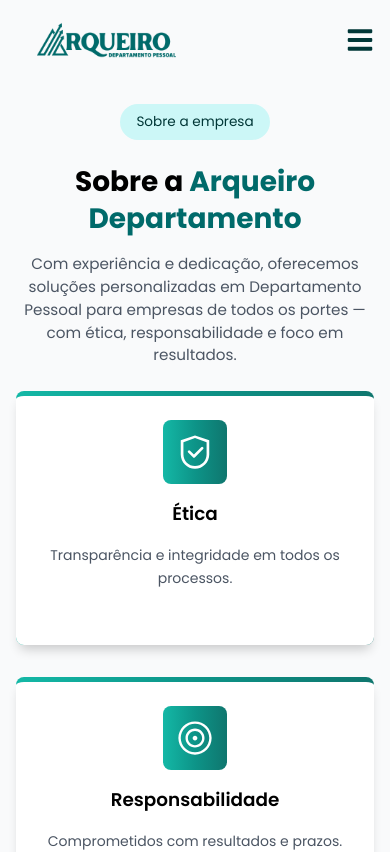
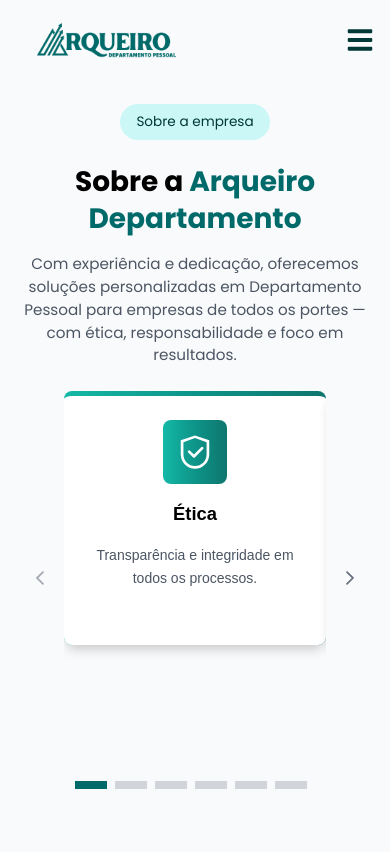
Before and after one commit to lucasgomesdacruz/BPO, a Next.js app: page /sobre in a window 390 px wide. Shown: the top 852 px of the page. Built offline with nearby package versions, Linux system fonts and the light colour scheme; a web font is replaced by a local one.

Commit message:
feat: adiciona carrosel para seção de sobre

```diff
--- a/src/app/_components/About/About.module.scss
+++ b/src/app/_components/About/About.module.scss
@@ -9,6 +9,31 @@
     padding-top: 5rem;
     padding-bottom: 5rem;
     text-align: center;
+
+    .skeletonCard {
+        display: flex;
+        flex-direction: column;
+        gap: 1rem;
+
+        width: 100%;
+        min-height: 280px;
+
+        padding: 2rem;
+        border-radius: 16px;
+
+        background: white;
+        border: 1px solid #e5e7eb;
+
+        margin-bottom: 2rem;
+    }
+
+    .skeletonIndicators {
+        display: flex;
+        justify-content: center;
+        gap: 0.5rem;
+
+        margin-top: auto;
+    }
 
     .about_container {
         display: flex;
@@ -38,12 +63,19 @@
         }
     }
 
+    .mobileCarousel {
+        display: none;
+        width: 100%;
+        margin-bottom: 2rem;
+    }
+
     .about_cards {
         display: grid;
         grid-template-columns: repeat(4, 1fr);
         gap: 2rem;
         align-items: stretch;
         margin-bottom: 2rem;
+        height: 300px;
     }
 
     .about_cards_secondary {
@@ -84,9 +116,13 @@
             }
         }
 
+        .mobileCarousel {
+            display: block;
+        }
+
         .about_cards,
         .about_cards_secondary {
-            grid-template-columns: 1fr;
+            display: none;
         }
     }
 }
--- a/src/app/_components/About/About.tsx
+++ b/src/app/_components/About/About.tsx
@@ -1,11 +1,60 @@
+"use client";
 import styles from "./About.module.scss";
 import Badge from "../../components/ux/Badge/Badge";
 import CardAbout from "../../components/CardAbout/CardAbout";
 import { AiOutlineSafety, AiOutlineHeart, AiOutlineStar, AiOutlineEye } from "react-icons/ai";
 import { VscTarget } from "react-icons/vsc";
 import { FiAward } from "react-icons/fi";
+import { Carousel } from "primereact/carousel";
+import { Skeleton } from "primereact/skeleton";
+import { useEffect, useState } from "react";
 
 const About = () => {
+  const [loaded, setLoaded] = useState(false);
+
+  useEffect(() => {
+    setLoaded(true);
+  }, []);
+
+  const aboutItems = [
+    {
+      icon: AiOutlineSafety,
+      title: "Ética",
+      text: "Transparência e integridade em todos os processos.",
+    },
+    {
+      icon: VscTarget,
+      title: "Responsabilidade",
+      text: "Comprometidos com resultados e prazos.",
+    },
+    {
+      icon: AiOutlineHeart,
+      title: "Compromisso Humano",
+      text: "Valorizamos o aspecto humano nas relações de trabalho.",
+    },
+    {
+      icon: FiAward,
+      title: "Excelência Técnica",
+      text: "Conhecimento atualizado em legislação trabalhista.",
+    },
+    {
+      icon: AiOutlineStar,
+      title: "Missão",
+      text: "Oferecer soluções completas e personalizadas em Departamento Pessoal, garantindo conformidade legal, eficiência operacional e tranquilidade para que nossos clientes possam focar no crescimento de seus negócios.",
+    },
+    {
+      icon: AiOutlineEye,
+      title: "Visão",
+      text: "Ser referência em consultoria de Departamento Pessoal, reconhecida pela excelência técnica, atendimento humanizado e pela construção de relações de confiança duradouras com nossos clientes.",
+    },
+  ];
+
+  const itemTemplate = (item: { icon: React.ElementType; title: string; text: string }) => (
+    <div className="mb-2">
+      <CardAbout icon={item.icon} title={item.title} text={item.text} />
+    </div>
+  );
+
   return (
     <section id="sobre" className={styles.aboutBg}>
       <div className={styles.about_container}>
@@ -17,39 +66,39 @@
           Com experiência e dedicação, oferecemos soluções personalizadas em Departamento Pessoal para empresas de todos os portes — com ética, responsabilidade e foco em resultados.
         </p>
       </div>
+      <div className={styles.mobileCarousel}>
+        {loaded ? (
+          <Carousel
+            value={aboutItems}
+            itemTemplate={itemTemplate}
+            numVisible={1}
+            numScroll={1}
+            showIndicators
+          />
+        ) : (
+          <div className={styles.skeletonCard}>
+            <Skeleton shape="circle" size="3.5rem" />
+            <Skeleton width="70%" height="2rem" />
+            <Skeleton width="100%" height="1rem" />
+            <Skeleton width="90%" height="1rem" />
+            <Skeleton width="80%" height="1rem" />
+            <div className={styles.skeletonIndicators}>
+              <Skeleton shape="circle" size="0.8rem" />
+              <Skeleton shape="circle" size="0.8rem" />
+              <Skeleton shape="circle" size="0.8rem" />
+            </div>
+          </div>
+        )}
+      </div>
       <div className={styles.about_cards}>
-        <CardAbout
-          icon={AiOutlineSafety}
-          title="Ética"
-          text="Transparência e integridade em todos os processos."
-        />
-        <CardAbout
-          icon={VscTarget}
-          title="Responsabilidade"
-          text="Comprometidos com resultados e prazos."
-        />
-        <CardAbout
-          icon={AiOutlineHeart}
-          title="Compromisso Humano"
-          text="Valorizamos o aspecto humano nas relações de trabalho."
-        />
-        <CardAbout
-          icon={FiAward}
-          title="Excelência Técnica"
-          text="Conhecimento atualizado em legislação trabalhista."
-        />
+        {aboutItems.slice(0, 4).map((item) => (
+          <CardAbout key={item.title} icon={item.icon} title={item.title} text={item.text} />
+        ))}
       </div>
       <div className={styles.about_cards_secondary}>
-        <CardAbout
-          icon={AiOutlineStar}
-          title="Missão"
-          text="Oferecer soluções completas e personalizadas em Departamento Pessoal, garantindo conformidade legal, eficiência operacional e tranquilidade para que nossos clientes possam focar no crescimento de seus negócios."
-        />
-        <CardAbout
-          icon={AiOutlineEye}
-          title="Visão"
-          text="Ser referência em consultoria de Departamento Pessoal, reconhecida pela excelência técnica, atendimento humanizado e pela construção de relações de confiança duradouras com nossos clientes."
-        />
+        {aboutItems.slice(4).map((item) => (
+          <CardAbout key={item.title} icon={item.icon} title={item.title} text={item.text} />
+        ))}
       </div>
     </section>
   );
```
